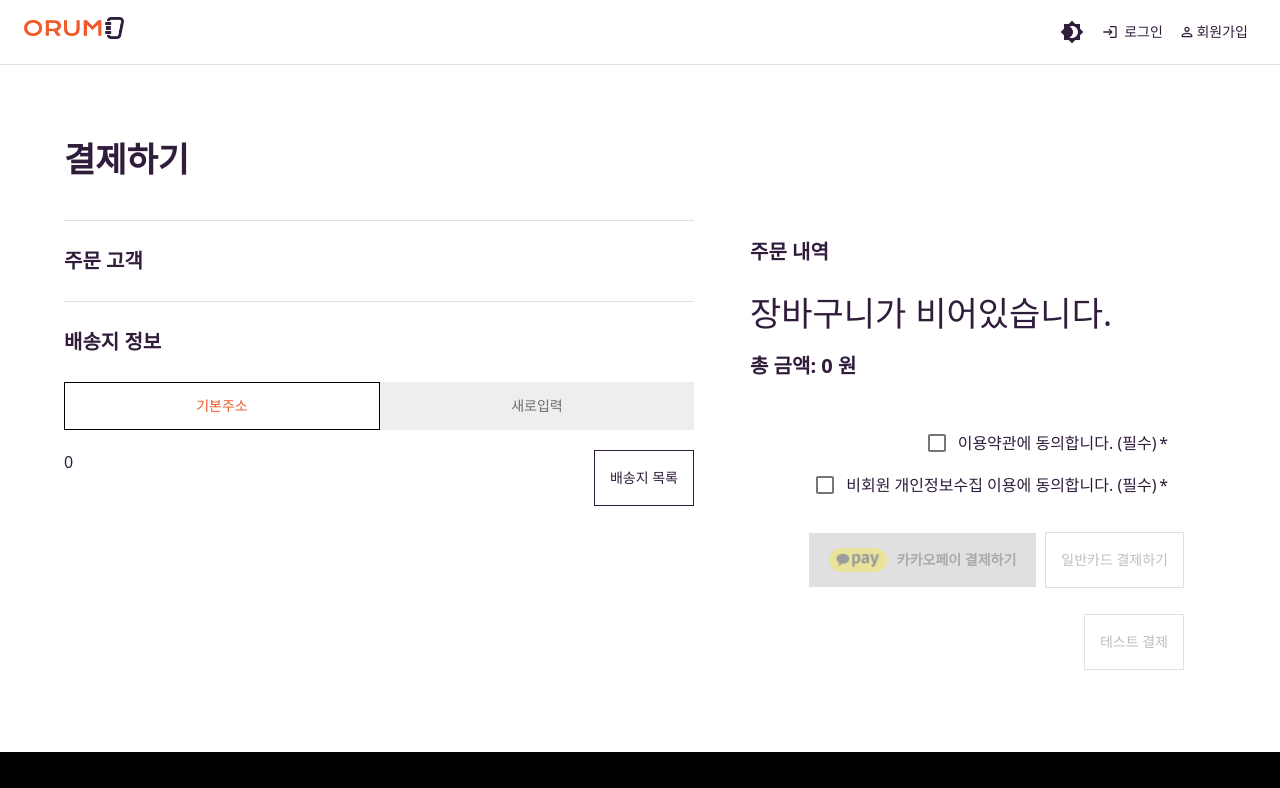
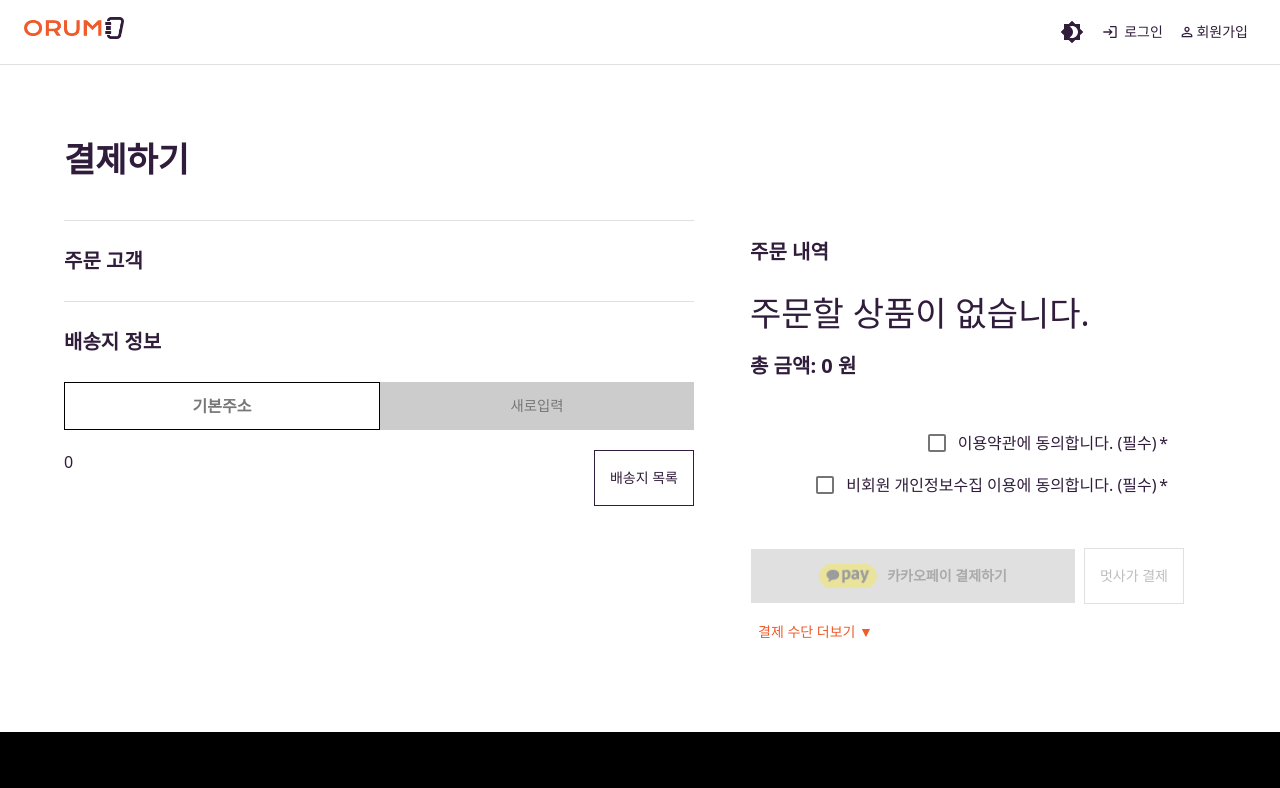
Before and after one commit to veryyounng/orum-market-front, a React (Vite) app: page /checkout in a window 1280 px wide. Shown: the top 788 px of the page. Built offline with nearby package versions, Linux system fonts and the light colour scheme; a web font is replaced by a local one.

Commit message:
Feat: 결제 수단 추가

```diff
--- a/src/pages/user/CheckOut.tsx
+++ b/src/pages/user/CheckOut.tsx
@@ -75,6 +75,7 @@ export default function CheckOut() {
   const [addressList, setAddressList] = useState([]);
   const [isAddressDialogOpen, setIsAddressDialogOpen] = useState(false);
   const [addAddressToBook, setAddAddressToBook] = useState(false);
+  const [showMoreItems, setShowMoreItems] = useState(false);
 
   const userId = localStorage.getItem('_id');
   const isCheckoutItemEmpty = checkoutItems.length === 0;
@@ -209,6 +210,14 @@ export default function CheckOut() {
     return agreedToTerms && agreedToPrivacy && !isCheckoutItemEmpty;
   };
 
+  const pgMembers = [
+    { id: 'kcp', name: 'kcp' },
+    { id: 'html5_inicis', name: 'KG 이니시스' },
+    { id: 'payco', name: 'payco' },
+    { id: 'tosspay', name: 'tosspay' },
+    { id: 'smilepay', name: 'smilepay' },
+    { id: 'danal_tpay', name: '다날' },
+  ];
   function requestPayment(pg: string) {
     let paymentData = {
       pg: 'kcp',
@@ -225,6 +234,26 @@ export default function CheckOut() {
 
     if (pg === 'kakao') {
       paymentData.pg = 'kakaopay';
+    }
+
+    if (pg === 'kcp') {
+      paymentData.pg = 'kcp';
+    }
+    if (pg === 'html5_inicis') {
+      paymentData.pg = 'html5_inicis';
+    }
+
+    if (pg === 'payco') {
+      paymentData.pg = 'payco.PARTNERTEST';
+    }
+    if (pg === 'tosspay') {
+      paymentData.pg = 'tosspay.tosstest';
+    }
+    if (pg === 'smilepay') {
+      paymentData.pg = 'smilepay.cnstest25m';
+    }
+    if (pg === 'danal_tpay') {
+      paymentData.pg = 'danal_tpay';
     }
 
     IMP.init('imp38488078');
@@ -453,7 +482,7 @@ export default function CheckOut() {
             주문 내역
           </Typography>
           {isCheckoutItemEmpty ? (
-            <Typography variant="h4">장바구니가 비어있습니다.</Typography>
+            <Typography variant="h4">주문할 상품이 없습니다.</Typography>
           ) : (
             <List sx={{ mb: 2 }}>
               {checkoutItems.map((item, index) => (
@@ -464,8 +493,9 @@ export default function CheckOut() {
                     borderBottom: '1px solid lightgray',
                   }}
                 >
+                  {item.mainImages.length === 0 ? (
                     <img
-                    src={item.mainImages[0].path}
+                      src="/assets/no-image.jpg"
                       alt={item.name}
                       style={{
                         width: '80px',
@@ -474,6 +504,19 @@ export default function CheckOut() {
                         objectFit: 'cover',
                       }}
                     />
+                  ) : (
+                    <img
+                      src={item.mainImages[0]?.path}
+                      alt={item.name}
+                      style={{
+                        width: '80px',
+                        height: '80px',
+                        marginRight: '20px',
+                        objectFit: 'cover',
+                      }}
+                    />
+                  )}
+
                   <Box>
                     <Typography variant="h6">{item.name}</Typography>
 
@@ -543,8 +586,8 @@ export default function CheckOut() {
               justifyContent: 'end',
               alignItems: 'center',
             }}
-            mt={2}
             gap={1}
+            mt={4}
           >
             <Button
               onClick={() => requestPayment('kakao')}
@@ -557,6 +600,7 @@ export default function CheckOut() {
                 display: 'flex',
                 alignItems: 'center',
                 justifyContent: 'center',
+                flex: '1',
                 backgroundColor: handlePurchaseEnabled()
                   ? '#f7e600'
                   : '#e0e0e0',
@@ -570,7 +614,7 @@ export default function CheckOut() {
                 <img
                   src="/assets/kakaopay.png"
                   alt="카카오페이"
-                  style={{ marginRight: '10px', height: '24px' }}
+                  style={{ height: '24px' }}
                 />
               ) : (
                 <img
@@ -584,26 +628,7 @@ export default function CheckOut() {
                 />
               )}
               카카오페이 결제하기
-            </Button>{' '}
-            <Button
-              onClick={() => requestPayment('kcp')}
-              variant="outlined"
-              color="primary"
-              style={{ height: '56px' }}
-              disabled={!handlePurchaseEnabled()}
-            >
-              일반카드 결제하기
-            </Button>{' '}
-          </Box>
-          <Box
-            sx={{
-              display: 'flex',
-              justifyContent: 'end',
-              alignItems: 'center',
-            }}
-            mt={2}
-            gap={1}
-          >
+            </Button>
             <Button
               onClick={handlePurchase}
               variant="outlined"
@@ -611,9 +636,40 @@ export default function CheckOut() {
               style={{ height: '56px' }}
               disabled={!handlePurchaseEnabled()}
             >
-              테스트 결제
+              멋사가 결제
             </Button>
           </Box>
+
+          <Button onClick={() => setShowMoreItems(!showMoreItems)}>
+            결제 수단 더보기
+            {showMoreItems ? ' ▲' : ' ▼'}
+          </Button>
+
+          {showMoreItems && (
+            <Box
+              sx={{
+                display: 'flex',
+                flexDirection: 'column',
+                justifyContent: 'end',
+                alignItems: 'center',
+                mt: 2,
+              }}
+              gap={1}
+            >
+              {pgMembers.map((pg) => (
+                <Button
+                  onClick={() => requestPayment(pg.id)}
+                  variant="outlined"
+                  color="primary"
+                  fullWidth
+                  style={{ height: '56px' }}
+                  disabled={!handlePurchaseEnabled()}
+                >
+                  {pg.name} 결제
+                </Button>
+              ))}
+            </Box>
+          )}
         </Grid>
       </Grid>
     </Container>
@@ -622,11 +678,16 @@ export default function CheckOut() {
 
 const CustomTab = styled(Tab)({
   '&.MuiTab-root': {
-    backgroundColor: '#eee', // 탭의 기본 배경색을 옅은 회색으로 설정
+    color: '#777',
+    backgroundColor: '#ccc',
+    fontWeight: '300',
+    fontSize: '0.9rem',
   },
   '&.Mui-selected': {
     border: '1px solid #000',
     backgroundColor: '#fff',
+    fontWeight: '800',
+    fontSize: '1rem',
   },
   marginBottom: '20px',
 });
```
Lines whose indentation alone changed are shown as unchanged.
